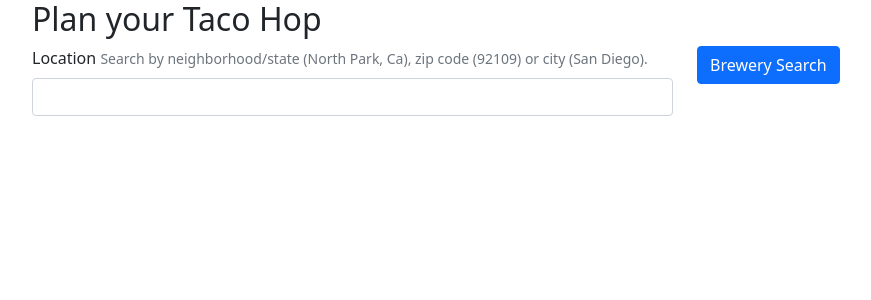
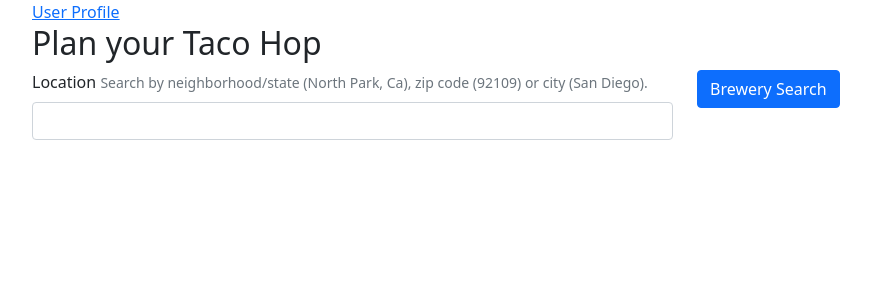
Before and after one commit to Chesney-Bal/Taco-Hops, a Flask app: page /brewery_trip_planner in a window 1280 px wide. Shown: the top 300 px of the page, without its empty margins (50-921 px from the left). Run offline with Flask 2, Linux system fonts and the light colour scheme.

Commit message:
started user_profile page

```diff
--- a/server.py
+++ b/server.py
@@ -106,6 +106,21 @@ def trip_planner():
     """Returns page to plan brewery and taco trip"""
 
     return render_template('brewery_trip_planner.html')
+
+#user profile page
+@app.route('/user_profile')
+def user_profile():
+    """Returns a page that has user profile info on it"""
+
+
+
+    user=session["user_email"]
+
+
+    user_id = crud.get_user_id_by_email(user)
+    print(user_id)
+
+    return render_template('user_details.html', user=user,)
 
 #route for page display brewery's found and map
 @app.route('/brewery_trip_planner/search')
--- a/templates/brewery_search_results.html
+++ b/templates/brewery_search_results.html
@@ -26,7 +26,7 @@
     </div>
 
     <div class="container">
-      <h3>Taco Hop Breweries near {{location}}:</h3>
+      <h2>Taco Hop Breweries near {{location}}:</h2>
 
       {% for brewery in breweries %}
       <div class="coordinates" data-name="{{brewery['name']}}" data-lat="{{brewery['coordinates']['latitude']}}" data-long="{{brewery['coordinates']['longitude']}}">
--- a/templates/brewery_trip_planner.html
+++ b/templates/brewery_trip_planner.html
@@ -4,6 +4,7 @@
 
 {% block body %}
 
+<div class="container">
   {% with messages = get_flashed_messages() %}
     {% if messages %}
       {% for message in messages %}
@@ -11,6 +12,11 @@
       {% endfor %}
     {% endif %}
   {% endwith %}
+</div>
+
+<div class="container">
+  <a href="/user_profile">User Profile</a>
+</div>
 
 <div class="container">
   <div class="row">
--- a/templates/tacoshops_nearby.html
+++ b/templates/tacoshops_nearby.html
@@ -26,7 +26,7 @@
   </div>
 
   <div class="container">
-    <h3> Taco Shops near {{name}}:</h3>
+    <h2> Taco Shops near {{name}}:</h2>
 
     {% for tacoshop in tacoshops %}
       <div class="taco_coordinates" data-taco_name="{{tacoshop['name']}}" data-taco_lat="{{tacoshop['coordinates']['latitude']}}" data-taco_long="{{tacoshop['coordinates']['longitude']}}"></div>
```
Also changed, not shown: templates/user_details.html (+36 -0 lines).
